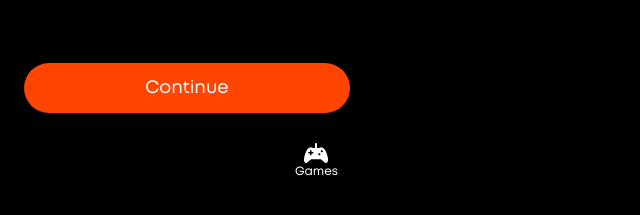
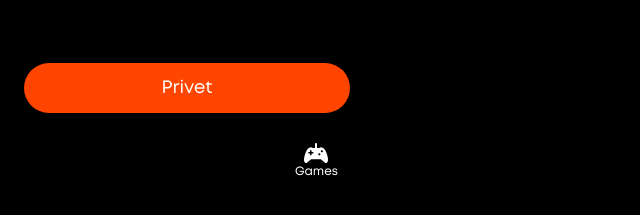
Before and after one commit to Viktor8785/GamesReviewShared, a plain HTML site: page index.html in a window 1280 px wide. Shown: the part 453-668 px from the top of the page, 0-640 px from the left. Drawn offline with Linux system fonts and the light colour scheme; files whose address does not match are found by name.

Commit message:
first page - 3

```diff
--- a/index.html
+++ b/index.html
@@ -73,7 +73,7 @@
           </svg>
         </li>
       </ul>
-      <button type="button" class="genre__button">Continue</button>
+      <button type="button" class="genre__button">Privet</button>
     </section>
     <footer class="footer">
       <nav class="main-nav">
```
